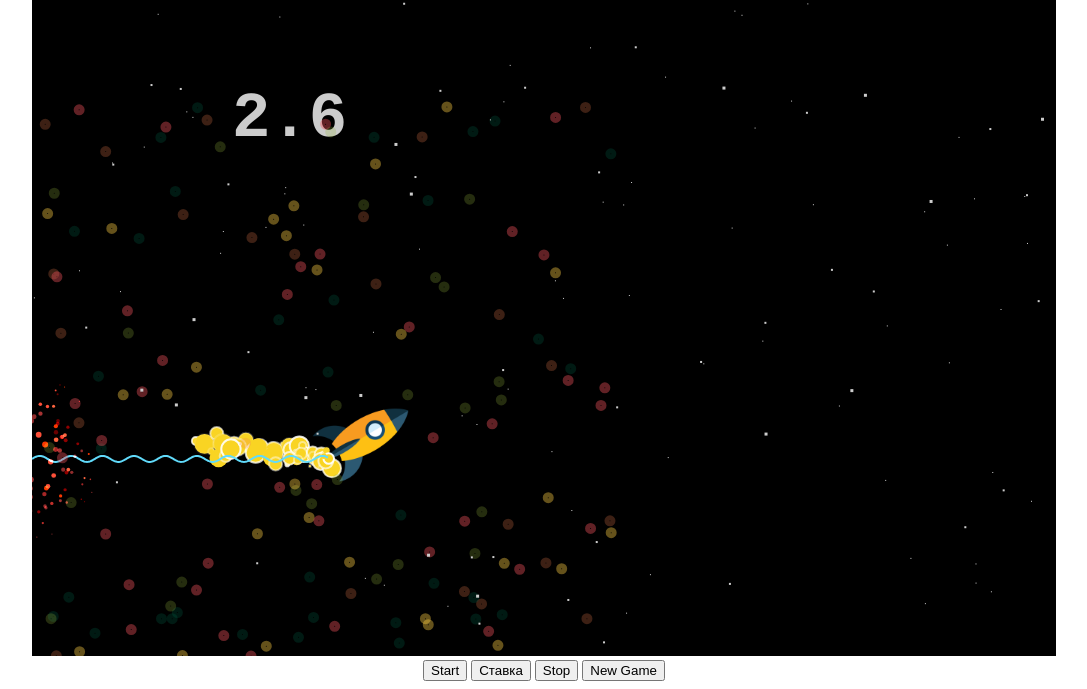
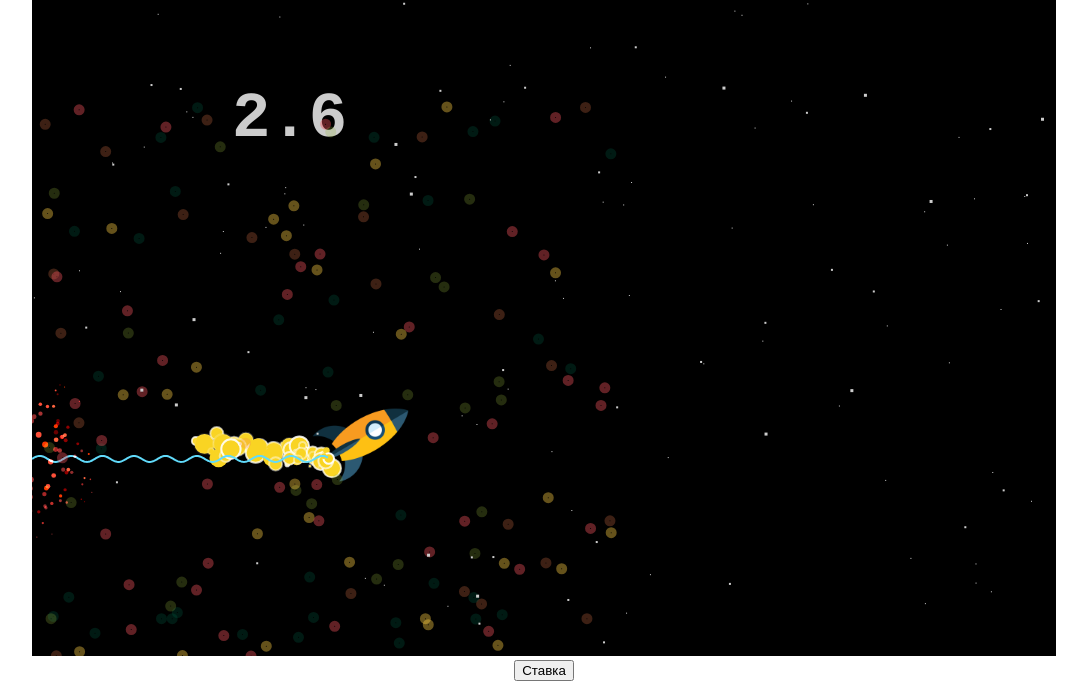
Before and after one commit to krodetsa/rocket, a plain HTML site: page index.html in a window 1280 px wide. Shown: the part 120-809 px from the top of the page, without its empty margins (96-1183 px from the left). Drawn offline with Linux system fonts and the light colour scheme.

Commit message:
remove btns

```diff
--- a/index.html
+++ b/index.html
@@ -16,18 +16,18 @@
 			</div>
 		</div>
 		<div class="buttons-test">
-			<button id='start' onclick="startGame()">
+			<!-- <button id='start' onclick="startGame()">
 				Start
-			</button>
+			</button> -->
 			<button id='addcoin' onclick="addcoin()">
 				Ставка
 			</button>
-			<button id='stop' onclick="stopGame()">
+			<!-- <button id='stop' onclick="stopGame()">
 				Stop
 			</button>
 			<button id='newGame' onclick="newGame()">
 				New Game
-			</button>
+			</button> -->
 
 		</div>
 
--- a/index.js
+++ b/index.js
@@ -618,7 +618,6 @@ function newGame() {
   document.getElementById('newGame-window').classList.add('open');
   countTostart(4);
 }
-
   // if (+counterLimit === visible/100) {
   //     console.log(stop);
   // }
```
